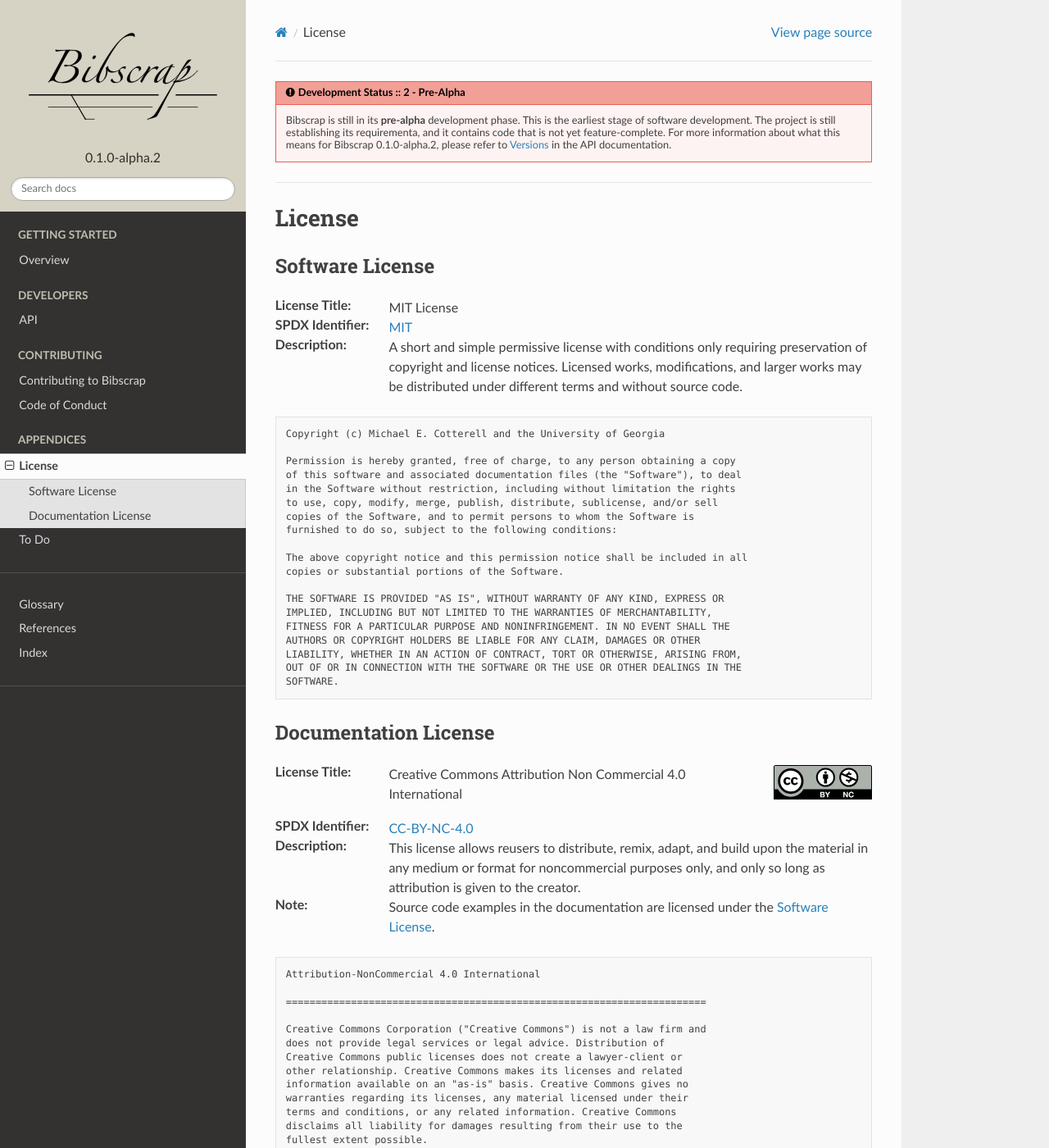
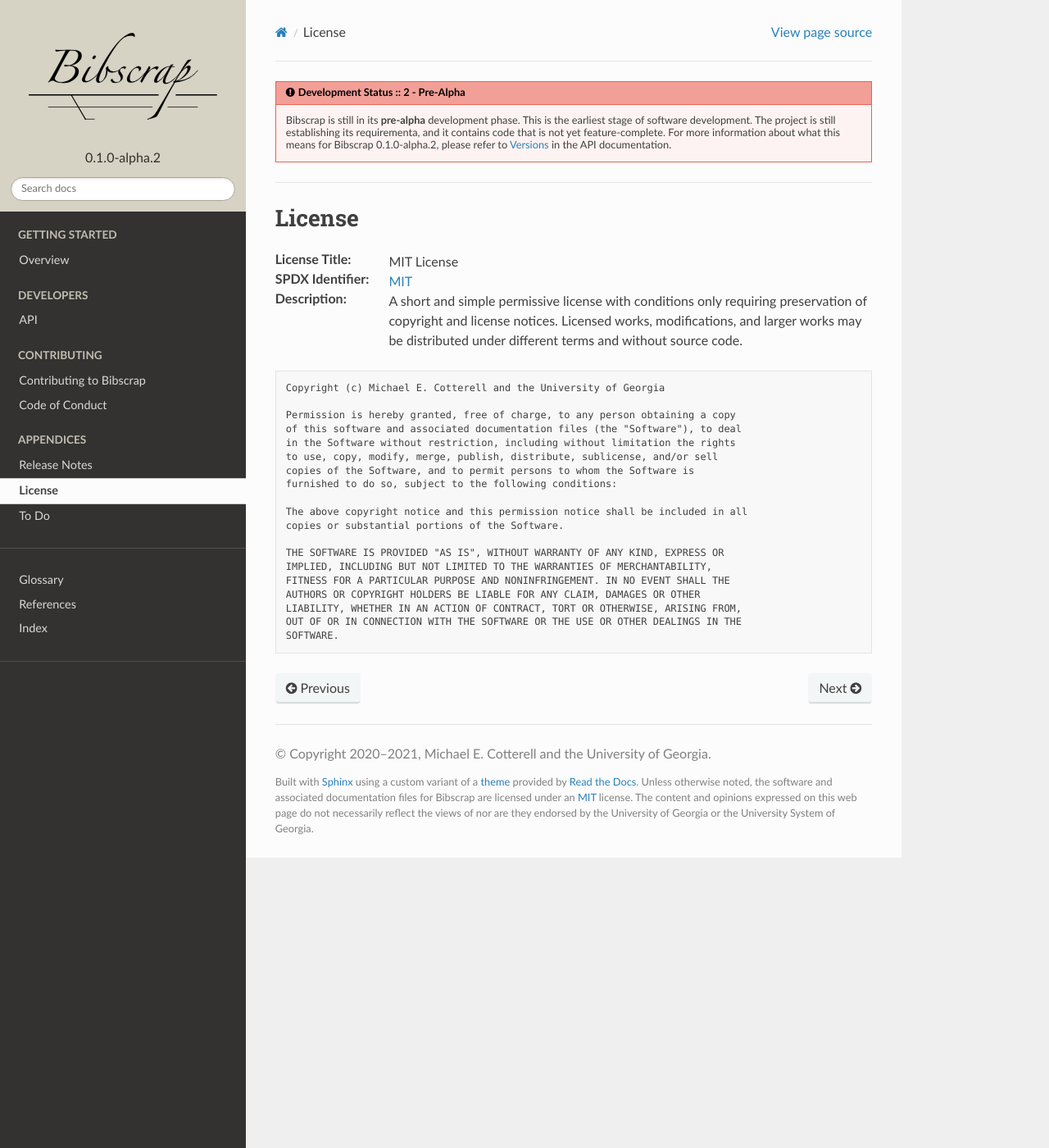
Before and after one commit to cotterell/bibscrap, a Sphinx documentation site: the page built from docs/license.rst, in a window 1280 px wide and 1400 px high. Shown: the whole window at 82% size. Built offline with Sphinx 7.4.7 and the Read the Docs theme 2.0.0, drawn with Linux system fonts in a browser that asks for light colours; the version number is read from the project's files by our own code; some of the changed text lies outside the part shown.

Commit message:
updates to doc and news

```diff
--- a/docs/_templates/footer.html
+++ b/docs/_templates/footer.html
@@ -60,10 +60,8 @@
         {% endif %}
         {% if licenses %}
           <span class="show_licenses">
-            Unless otherwise noted, the documentation for {{ project }} is licensed under a
-            <a rel="license" href="{{ pathto('license') }}">{{ licenses['documentation']['name'] }}</a>
-            license, and source code examples in the documentation are licensed under an
-            <a rel="license" href="{{ pathto('license') }}">{{ licenses['code']['name'] }}</a>
+            Unless otherwise noted, the software and associated documentation files for {{ project }} are
+            licensed under an <a rel="license" href="{{ pathto('license') }}">MIT</a>
             license.
           </span>
         {% endif %}
--- a/docs/conf.py
+++ b/docs/conf.py
@@ -111,7 +111,7 @@ autosectionlabel_prefix_document = True
 extlinks = {
     "issue": (
         "https://github.com/cotterell/bibscrap/issues/%s",
-        "issue %s",
+        "GH-%s",
     ),
     "docs_latest": (
         "https://bibscrap.readthedocs.io/en/latest/%s.html",
--- a/docs/index.rst
+++ b/docs/index.rst
@@ -28,6 +28,7 @@ The **bibscrap** package provides semi-automated tools for
    :maxdepth: 1
    :caption: Appendices
 
+   news
    license
    To Do <todo>
 
--- a/docs/license.rst
+++ b/docs/license.rst
@@ -1,9 +1,6 @@
 =======
 License
 =======
-
-Software License
-================
 
 :License Title:
    MIT License
@@ -19,29 +16,3 @@ Software License
 
 .. literalinclude:: ../LICENSE.rst
    :language: text
-
-Documentation License
-=====================
-
-
-:License Title:
-   .. figure:: /_static/img/by-nc.svg
-      :alt: Creative Commons Attribution Non Commercial 4.0 International
-      :align: right
-
-   Creative Commons Attribution Non Commercial 4.0 International
-
-:SPDX Identifier:
-   :spdx:`CC-BY-NC-4.0`
-
-:Description:
-   This license allows reusers to distribute, remix, adapt, and build upon the
-   material in any medium or format for noncommercial purposes only, and only so
-   long as attribution is given to the creator.
-
-:Note:
-   Source code examples in the documentation are licensed under the
-   :ref:`license:Software License`.
-
-.. literalinclude:: legalcode.txt
-   :language: text
--- a/pyproject.toml
+++ b/pyproject.toml
@@ -85,6 +85,11 @@ filename = "docs/news.rst"
 wrap = true
 issue_format = ":issue:`{issue}`"
 
+[[tool.towncrier.type]]
+directory = "locale"
+name = "Internationalization and Localization"
+showcontent = true
+
 [build-system]
 requires = ["poetry-core>=1.0.0"]
 build-backend = "poetry.core.masonry.api"
```
Also changed, not shown: 1 other file.
